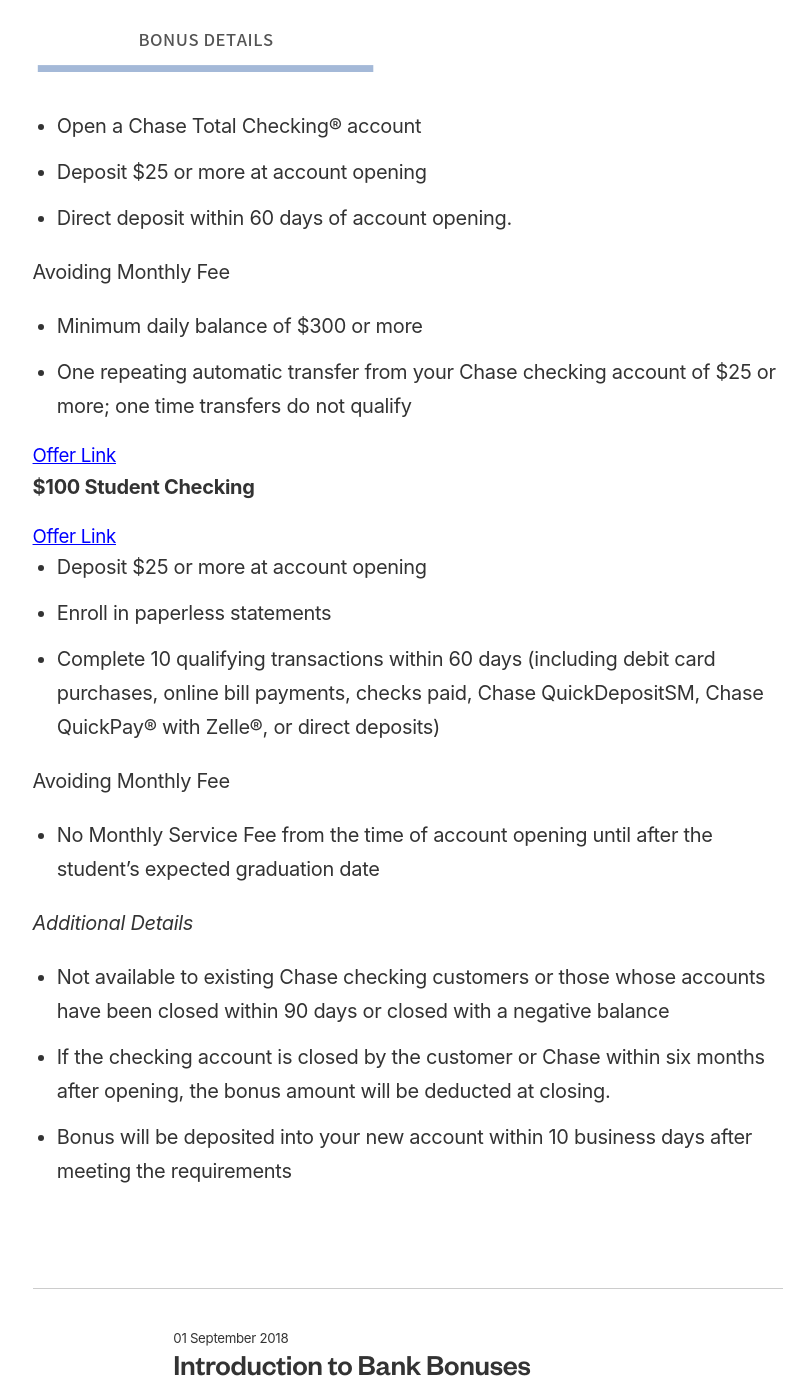
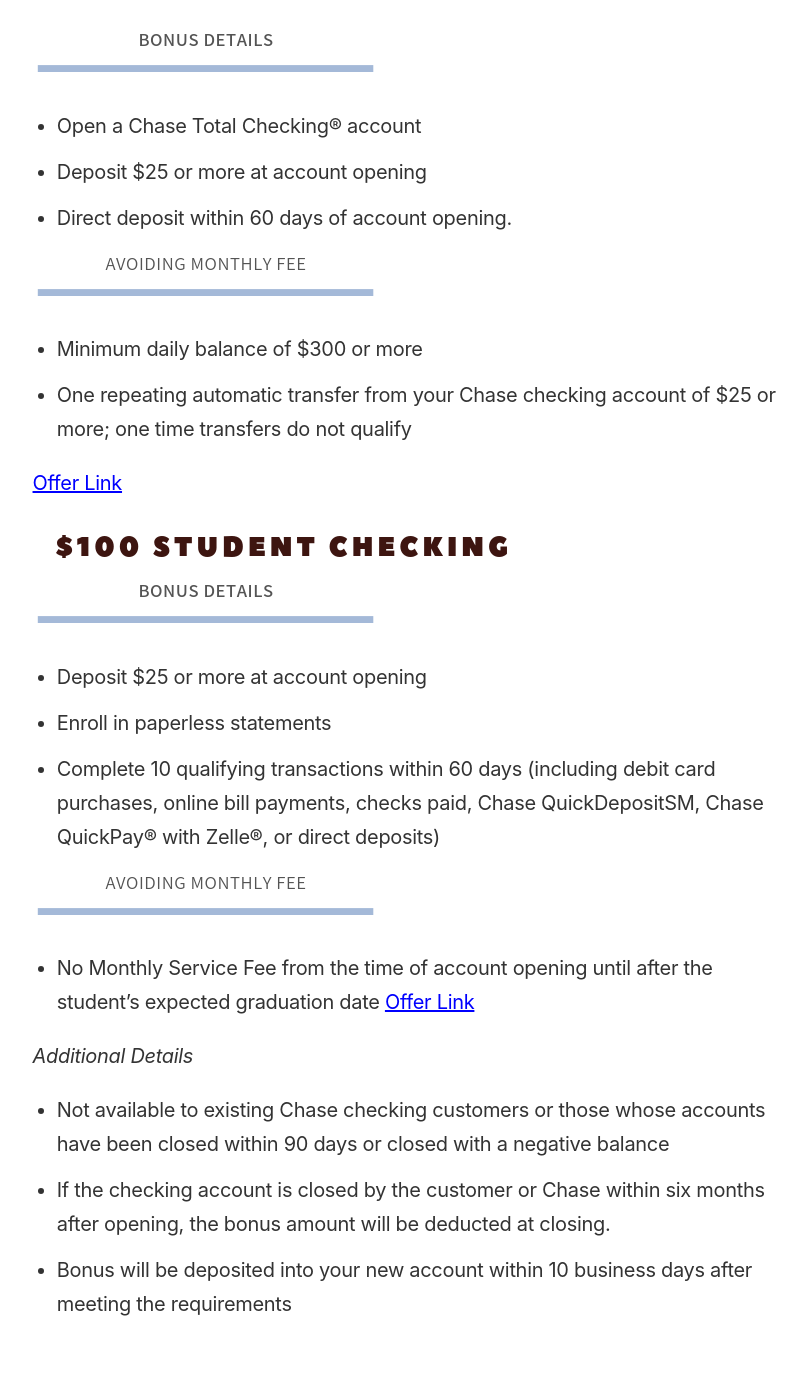
Before and after one commit to ohiosveryown/atldeals, a Jekyll site: the page built from _posts/2018-09-02-post-two.markdown, in a window 1280 px wide and 1400 px high, scrolled down 919 px. Shown: the whole window, without its empty margins (232-1039 px from the left). Built offline with Jekyll 4.4.1, drawn with Linux system fonts in a browser that asks for light colours.

Commit message:
Updated Post Two

```diff
--- a/_posts/2018-09-02-post-two.markdown
+++ b/_posts/2018-09-02-post-two.markdown
@@ -15,30 +15,29 @@
 
 ![Bonus Details 4-3d7265.png](/uploads/Bonus%20Details%204-3d7265.png)
 * Open a Chase Total Checking® account
+
 * Deposit $25 or more at account opening
+
 * Direct deposit within 60 days of account opening.
 
-Avoiding Monthly Fee
-
+![Avoiding Fees.png](/uploads/Avoiding%20Fees.png)
 * Minimum daily balance of $300 or more
 
 * One repeating automatic transfer from your Chase checking account of $25 or more; one time transfers do not qualify
 
-# [Offer Link](https://accounts.chase.com/consumer/banking/extemail?code=GG2669996FX3D9Y1&jp_cmp=rb/59666/ema/LC-NM096/Body_Image_1)
+[Offer Link](https://accounts.chase.com/consumer/banking/extemail?code=GG2669996FX3D9Y1&jp_cmp=rb/59666/ema/LC-NM096/Body_Image_1)
 
-**$100 Student Checking**
-
-# [Offer Link](https://www.chase.com/personal/checking/student-checking)
-
+![Student Checking.png](/uploads/Student%20Checking.png)
+![Bonus Details 4-3d7265.png](/uploads/Bonus%20Details%204-3d7265.png)
 * Deposit $25 or more at account opening
 
 * Enroll in paperless statements
 
 * Complete 10 qualifying transactions within 60 days (including debit card purchases, online bill payments, checks paid, Chase QuickDepositSM, Chase QuickPay® with Zelle®, or direct deposits)
 
-Avoiding Monthly Fee
-
+![Avoiding Fees.png](/uploads/Avoiding%20Fees.png)
 * No Monthly Service Fee from the time of account opening until after the student’s expected graduation date
+  [Offer Link](https://www.chase.com/personal/checking/student-checking)
 
 *Additional Details*
 
```
